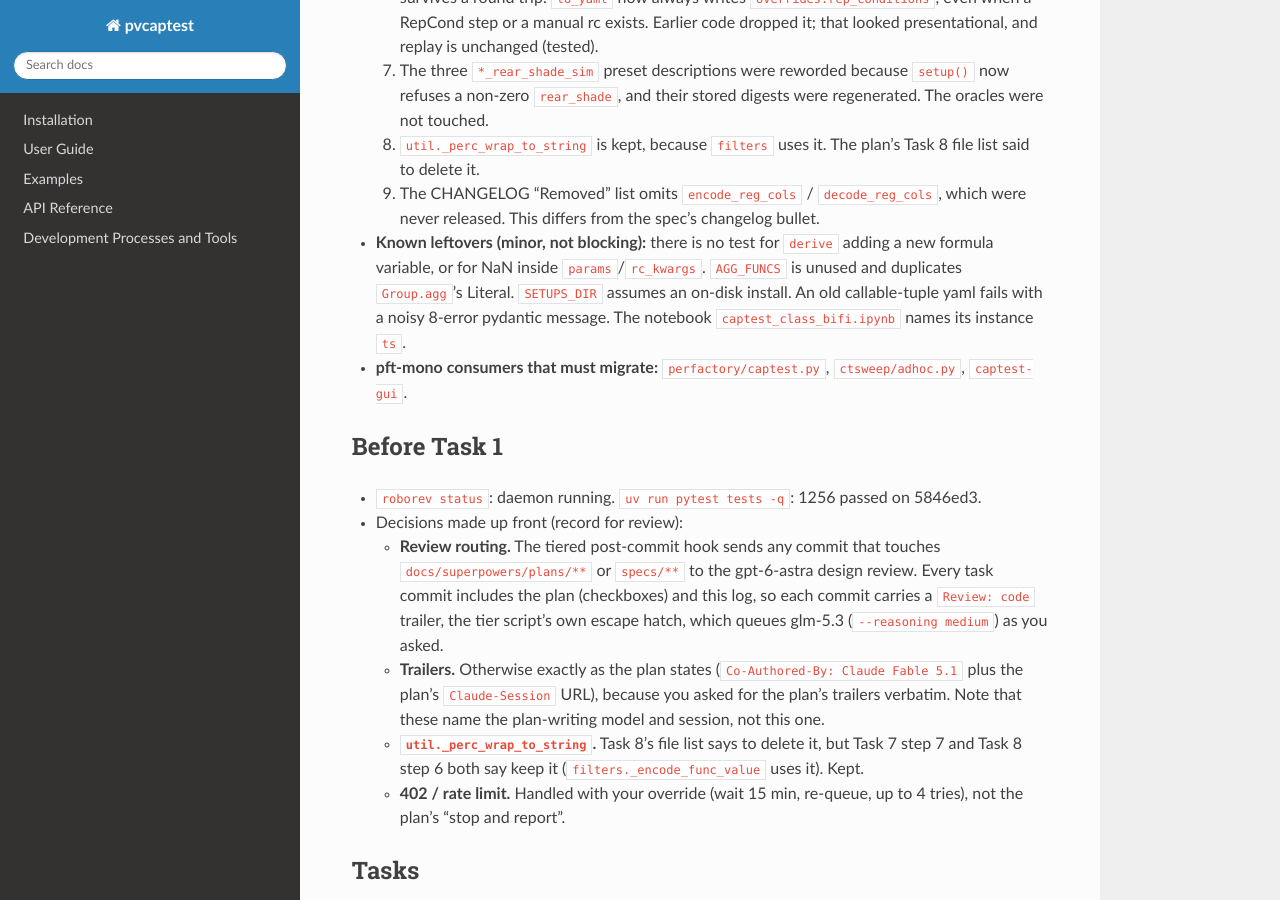
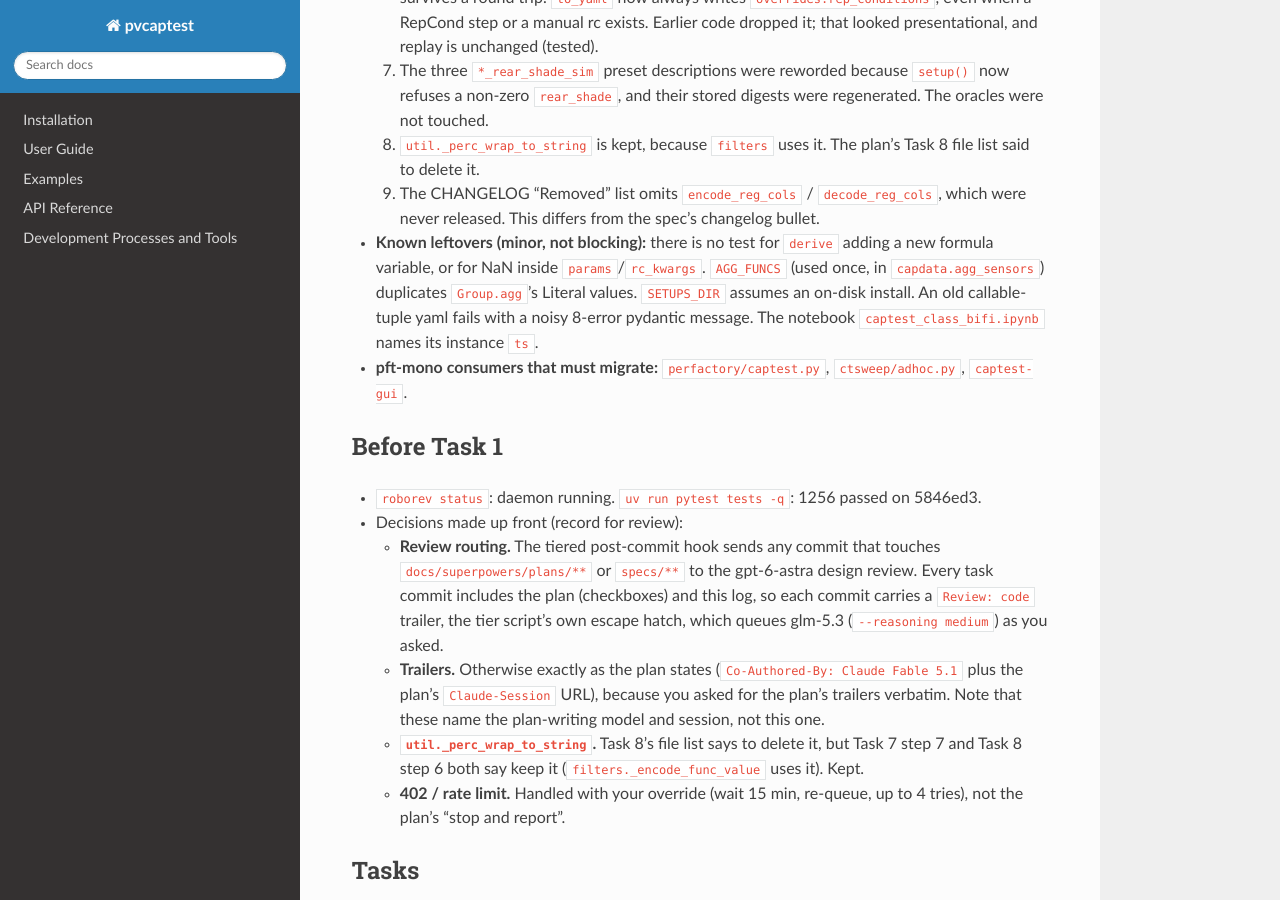
Before and after one commit to pvcaptest/pvcaptest, a Sphinx documentation site: the page built from docs/superpowers/notes/2026-09-24-implementation-log.md, in a window 1280 px wide and 900 px high, scrolled down 923 px. Built offline with Sphinx 7.4.7 and the Read the Docs theme 3.1.0, drawn with Linux system fonts in a browser that asks for light colours.

Commit message:
fix: address roborev review 496
AGG_FUNCS is used in capdata.agg_sensors; correct the log's leftover note.

Review: code
Co-Authored-By: Claude Fable 5.1 <noreply@anthropic.com>
Claude-Session: https://claude.ai/code/session_01AkqRVnUricrbyNJvB8VDk1

```diff
--- a/docs/superpowers/notes/2026-09-24-implementation-log.md
+++ b/docs/superpowers/notes/2026-09-24-implementation-log.md
@@ -41,8 +41,8 @@ Branch: `reg-cols-serialization`
   9. The CHANGELOG "Removed" list omits `encode_reg_cols` / `decode_reg_cols`, which were
      never released. This differs from the spec's changelog bullet.
 - **Known leftovers (minor, not blocking):** there is no test for `derive` adding a new
-  formula variable, or for NaN inside `params`/`rc_kwargs`. `AGG_FUNCS` is unused and
-  duplicates `Group.agg`'s Literal. `SETUPS_DIR` assumes an on-disk install. An old
+  formula variable, or for NaN inside `params`/`rc_kwargs`. `AGG_FUNCS` (used once, in
+  `capdata.agg_sensors`) duplicates `Group.agg`'s Literal values. `SETUPS_DIR` assumes an on-disk install. An old
   callable-tuple yaml fails with a noisy 8-error pydantic message. The notebook
   `captest_class_bifi.ipynb` names its instance `ts`.
 - **pft-mono consumers that must migrate:** `perfactory/captest.py`, `ctsweep/adhoc.py`,
```
